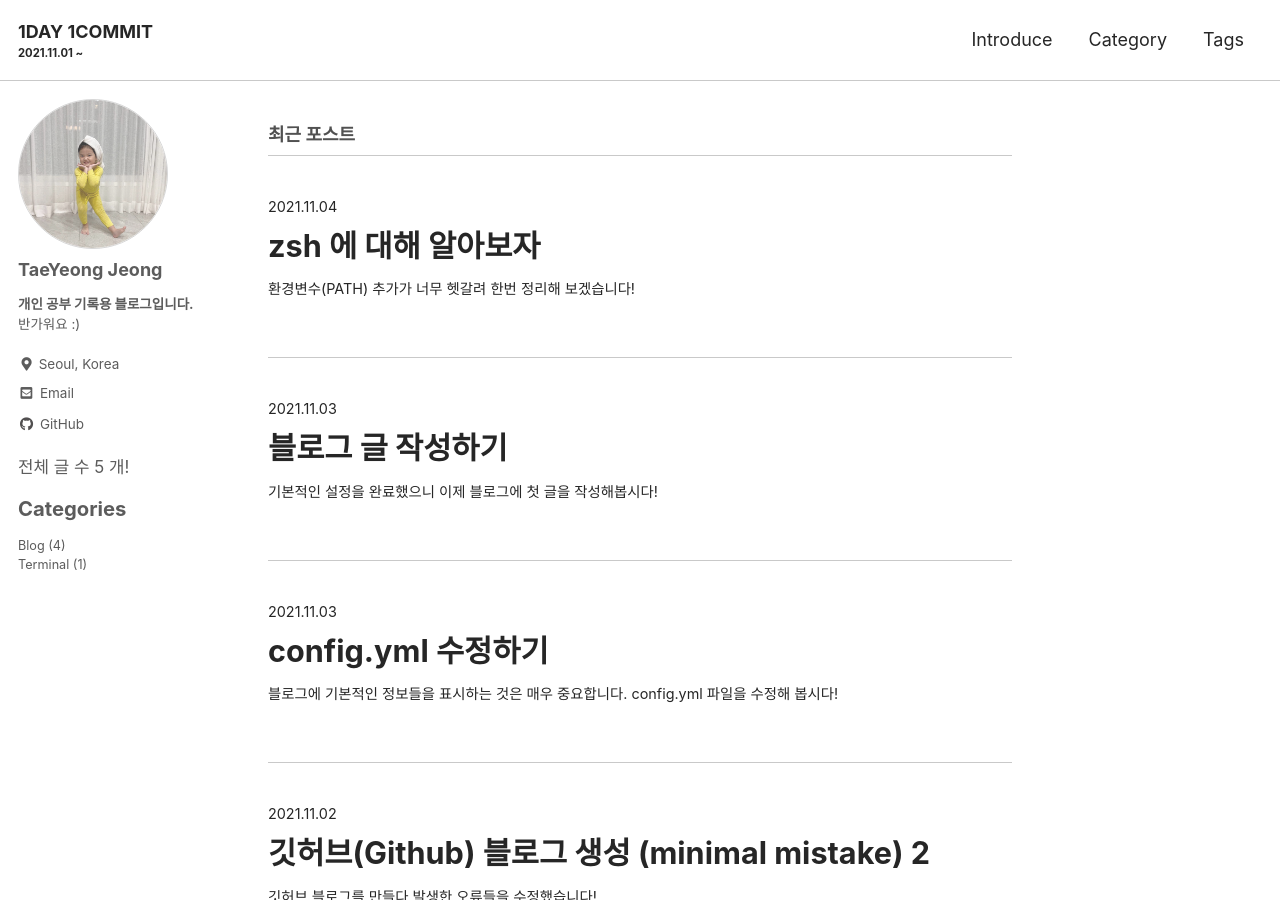
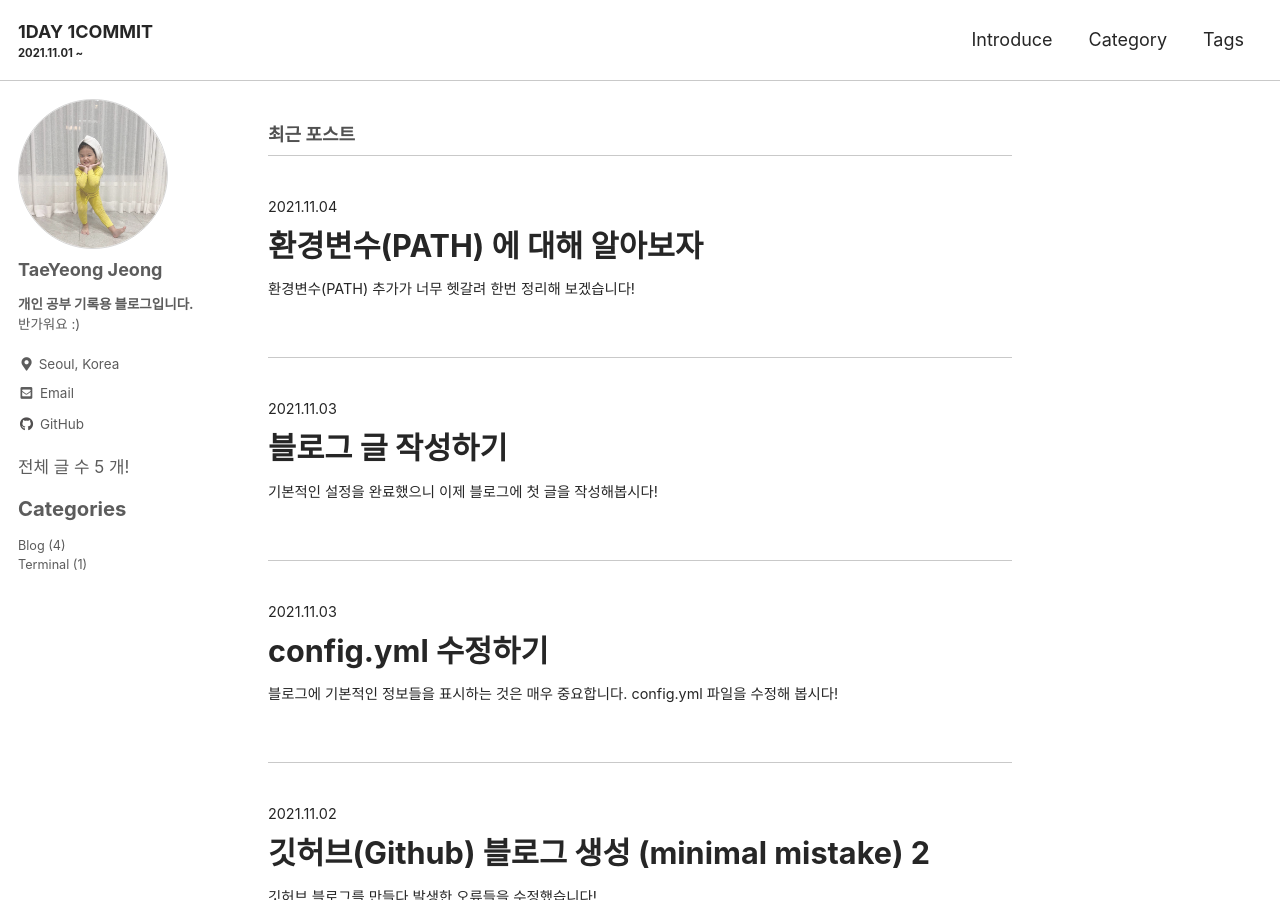
Before and after one commit to dev-taeyeong/test-blog, a Jekyll site: the page built from index.html, in a window 1280 px wide and 900 px high. Built offline with Jekyll 4.4.1, drawn with Linux system fonts in a browser that asks for light colours; cached includes are drawn as plain includes; some web fonts are replaced; the list of posts is cut into pages by our own code.

Commit message:
zsh 수정

```diff
--- a/_posts/Terminal/2021-11-04-zsh.md
+++ b/_posts/Terminal/2021-11-04-zsh.md
@@ -1,5 +1,5 @@
 ---
-title: 'zsh 에 대해 알아보자'
+title: '환경변수(PATH) 에 대해 알아보자'
 excerpt: '환경변수(PATH) 추가가 너무 헷갈려 한번 정리해 보겠습니다!'
 
 categories:
```
